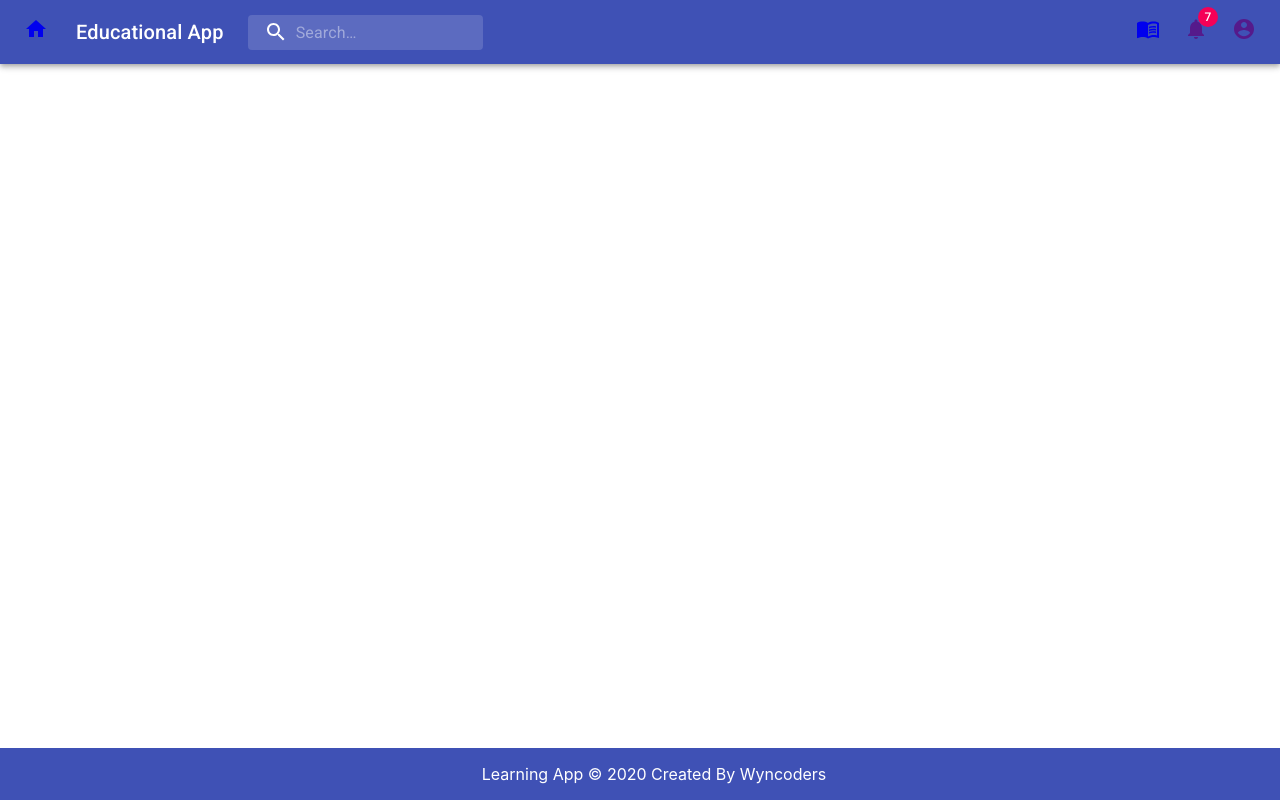
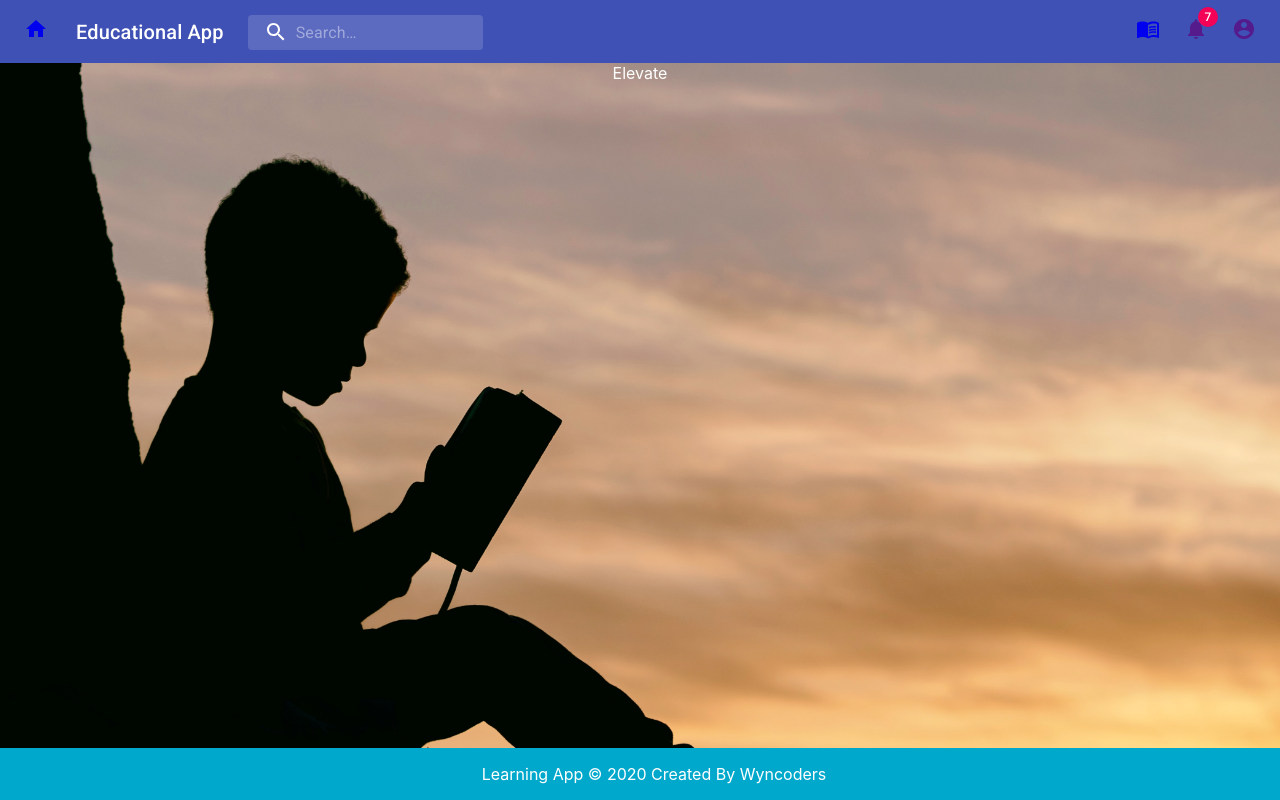
Before and after one commit to mj305/U-FLearningApp, a React (Create React App) app: page / in a window 1280 px wide. Built offline with nearby package versions, Linux system fonts and the light colour scheme.

Commit message:
home page

```diff
--- a/src/App.js
+++ b/src/App.js
@@ -7,7 +7,6 @@ import {
 
 import AboutComponent from './Components/About/AboutComponent';
 import BookSliderComponent from './Components/BookSlider/BookSliderComponent'
-/* import FooterComponent from './Components/Footer/FooterComponent'; */
 import HomeComponent from './Components/Home/HomeComponent';
 import MediaCard from './Components/BooksCollection/BooksCollectionComponent';
 import PrimarySearchAppBar from './Components/NavBar/NavBarComponent';
@@ -25,9 +24,7 @@ function App() {
            <Route exact path="/bookslider" component={BookSliderComponent} />
            <Route exact path="/about" component={AboutComponent} />
         </Switch>
-
      </Router>
-     {/* <FooterComponent /> */}
     </div>
   );
 }
--- a/src/Components/Footer/FooterComponent.css
+++ b/src/Components/Footer/FooterComponent.css
@@ -1,6 +1,5 @@
-
 .footer-component-container {
-  background-color: #3F51B5;
+  background-color: #00a8cc;
   color: white;
   text-decoration: none;
   margin-top: 19rem;
--- a/src/Components/Home/HomeComponent.css
+++ b/src/Components/Home/HomeComponent.css
@@ -0,0 +1,9 @@
+.home-page-container {
+  background: url('./assets/kidsapp.jpg');
+  width: 100vw;
+  height: 130vh;
+  margin-top: -17px;
+  background-repeat: no-repeat;
+  background-size: cover;
+  background-position: center center;
+ }
--- a/src/Components/Home/HomeComponent.js
+++ b/src/Components/Home/HomeComponent.js
@@ -1,12 +1,17 @@
 import React from 'react';
 
 import FooterComponent from '../Footer/FooterComponent'
+
+import './HomeComponent.css';
+import './assets/kidsapp.jpg';
 
 const HomeComponent = () => {
 
     return(
       <>
-      <p>HOME COMPONENT</p>
+        <div className="home-page-container">
+          <p>Elevate</p>
+        </div>
       <FooterComponent />
       </>
     )
--- a/src/Components/NavBar/NavBarComponent.css
+++ b/src/Components/NavBar/NavBarComponent.css
@@ -0,0 +1,4 @@
+.MuiAppBar-colorPrimary {
+  color: #fff;
+  background-color: #00a8cc !important;
+}
--- a/src/Components/NavBar/NavBarComponent.js
+++ b/src/Components/NavBar/NavBarComponent.js
@@ -172,9 +172,10 @@ export default function PrimarySearchAppBar() {
             color="inherit"
             aria-label="open drawer"
           >
-            <Link to="/">
+            <Link className="home-icon-wrapper" to="/">
               <HomeIcon />
             </Link>
+
           </IconButton>
           <Typography className={classes.title} variant="h6" noWrap>
             Educational App
```
Also changed, not shown: src/Components/BookSlider/Images/fitness-girl.jpg (deleted), src/Components/Home/assets/kidsapp.jpg (added).
